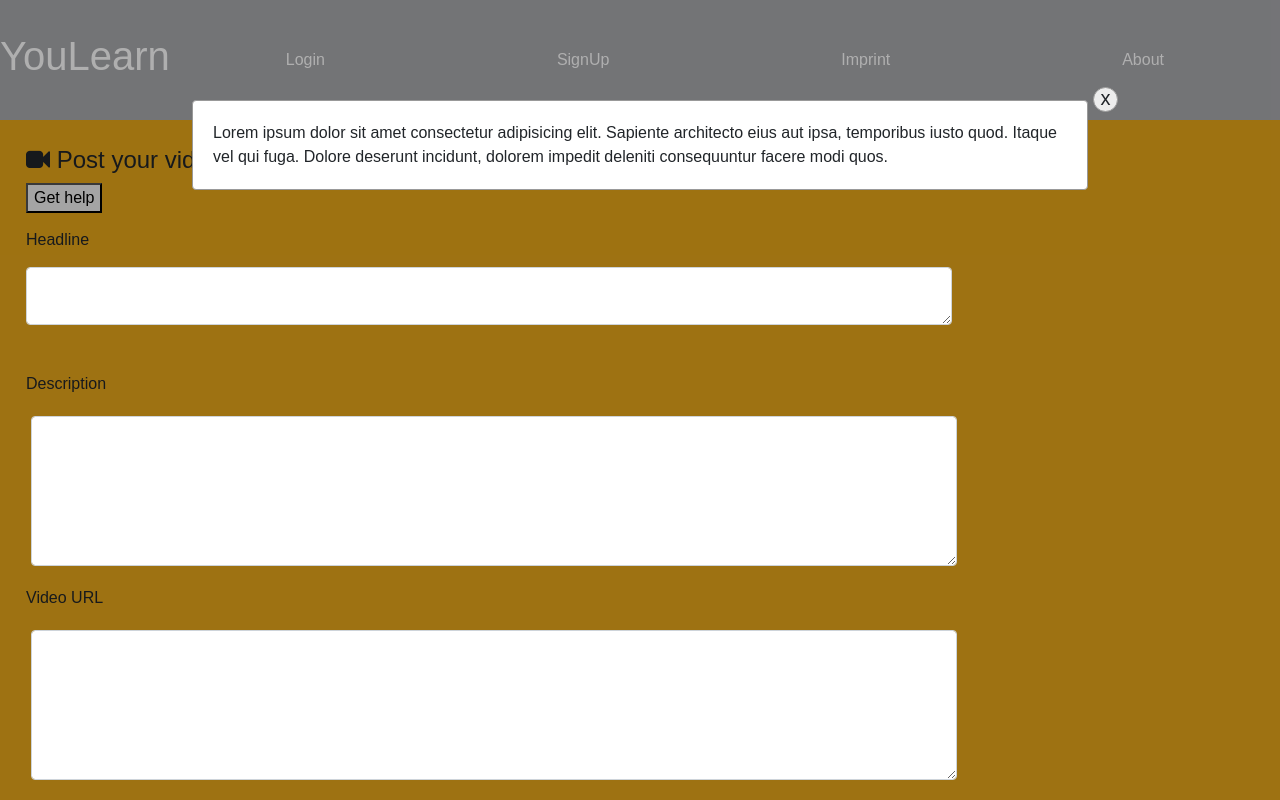
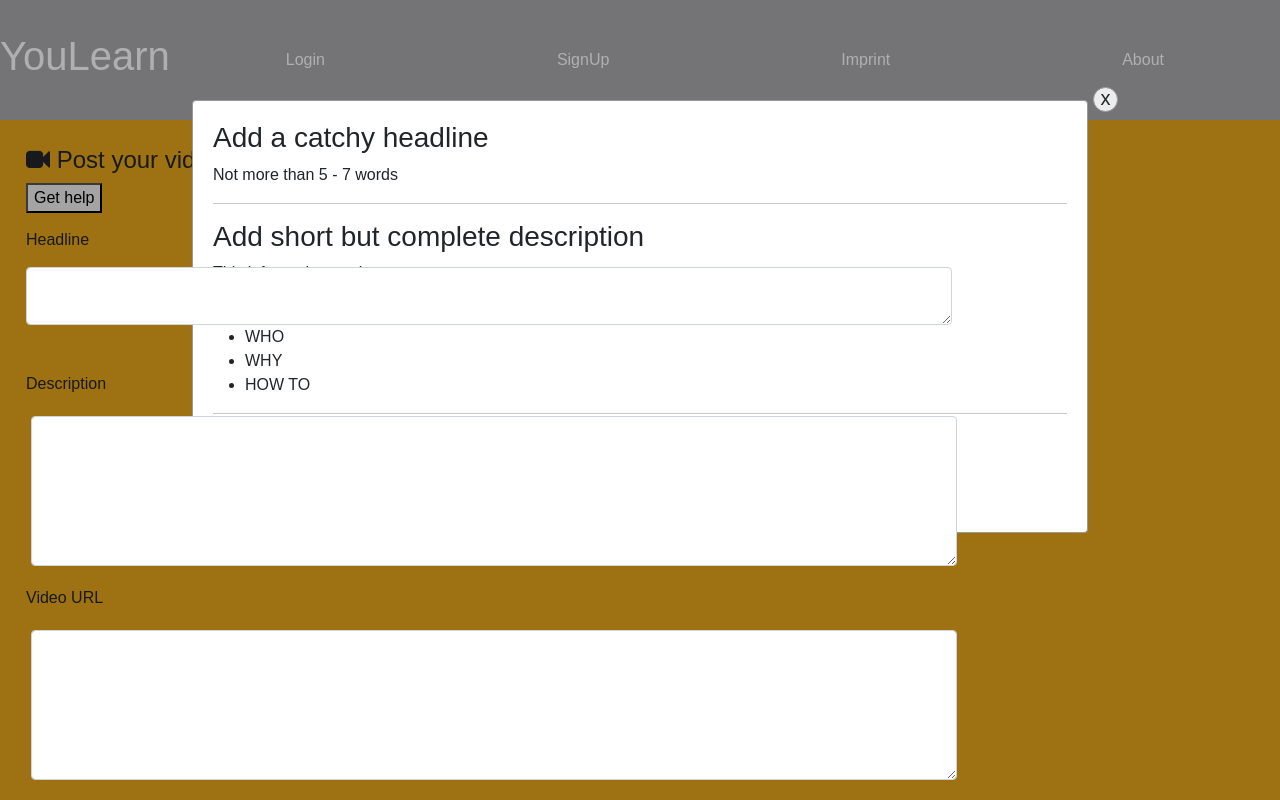
Before and after one commit to CarstenHennig/dci-final-project-e-learning-platform, a React (Create React App) app in the folder frontend/: page /Video in a window 1280 px wide. Both pictures are taken after a click on the button "Get help". Shown: the top 800 px of the page. Built offline with nearby package versions, Linux system fonts and the light colour scheme; a web font is replaced by a local one.

Commit message:
Improving pop up window component

```diff
--- a/frontend/src/components/HelpPopUp.css
+++ b/frontend/src/components/HelpPopUp.css
@@ -1,7 +1,7 @@
 /* Popup style */
 
 .popup-box {
-  position: fixed;
+  position: absolute;
   background: #00000050;
   width: 100%;
   height: 100vh;
--- a/frontend/src/components/HelpPopUp.jsx
+++ b/frontend/src/components/HelpPopUp.jsx
@@ -9,10 +9,20 @@ const Popup = (props) => {
           x
         </span>
         <div>
-          Lorem ipsum dolor sit amet consectetur adipisicing elit. Sapiente
-          architecto eius aut ipsa, temporibus iusto quod. Itaque vel qui fuga.
-          Dolore deserunt incidunt, dolorem impedit deleniti consequuntur facere
-          modi quos.
+          <h3>Add a catchy headline</h3>
+          <p>Not more than 5 - 7 words</p>
+          <hr />
+          <h3>Add short but complete description</h3>
+          <p>This information are important:</p>
+          <ul>
+            <li>WHAT</li>
+            <li>WHO</li>
+            <li>WHY</li>
+            <li>HOW TO</li>
+          </ul>
+          <hr />
+          <h3>Add the complete URL</h3>
+          <p>I.e. https://www.vimeo.com/pathtovideo</p>
         </div>
         {/* {props.content} */}
       </div>
```
